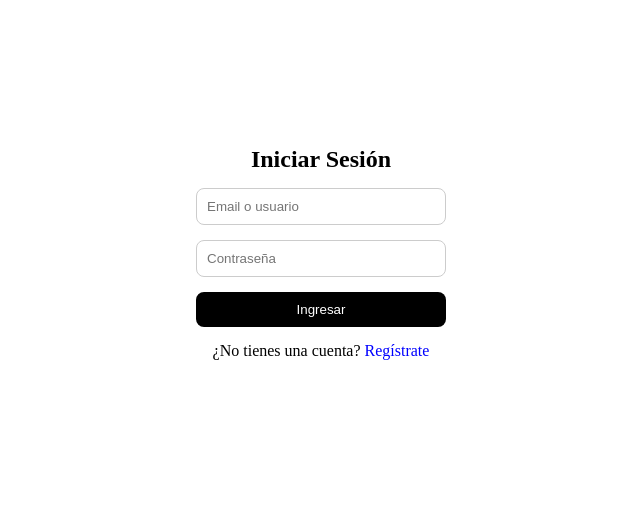
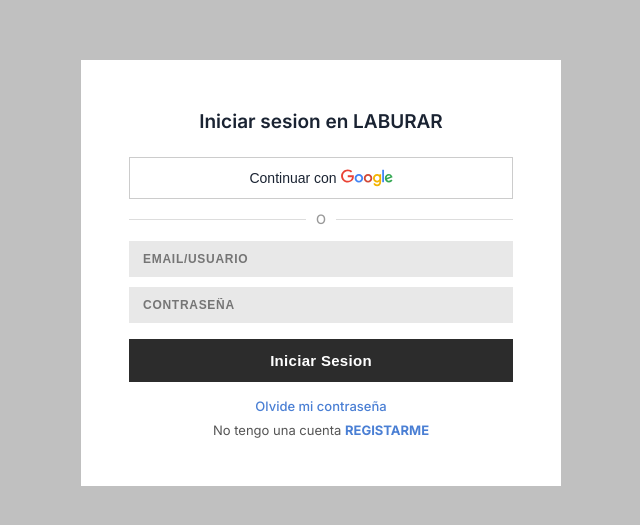
Before and after one commit to Iair1/laburAR, a React (Vite) app in the folder frontend/: page /login in a window 1280 px wide. Shown: the part 147-672 px from the top of the page, without its empty margins (319-959 px from the left). Built offline with nearby package versions, Linux system fonts and the light colour scheme.

Commit message:
form inicio sesion

```diff
--- a/frontend/src/App.jsx
+++ b/frontend/src/App.jsx
@@ -13,7 +13,7 @@
       <div className="center">
       <button
           className="nav-btn"
-          onClick={() => navigate("/empleos")} // Navega a la página de Empleos
+          onClick={() => navigate("/empleos")}
         >
           Empleos
         </button>
--- a/frontend/src/pages/Login.jsx
+++ b/frontend/src/pages/Login.jsx
@@ -1,25 +1,193 @@
-import { useNavigate } from "react-router-dom"
+import { useState } from "react";
+import { useNavigate } from "react-router-dom";
 
-function Login() {
-  const navigate = useNavigate()
+export default function Login() {
+  const [correo, setCorreo] = useState("");
+  const [contrasena, setContrasena] = useState("");
+  const navegar = useNavigate();
+
+  const manejarLogin = () => {
+    console.log({ correo, contrasena });
+  };
+
+  const manejarGoogle = () => {
+    console.log("Login con Google");
+  };
 
   return (
-    <div className="auth-container">
-      <h2>Iniciar Sesión</h2>
+    <div style={estilos.fondo}>
+      <div style={estilos.contenedor}>
 
-      <input type="text" placeholder="Email o usuario" />
-      <input type="password" placeholder="Contraseña" />
+        <div style={estilos.tarjeta}>
+          <h1 style={estilos.titulo}>Iniciar sesion en LABURAR</h1>
 
-      <button className="main-btn">Ingresar</button>
 
-      <p>
-        ¿No tienes una cuenta?{" "}
-        <span onClick={() => navigate("/paso1")}>
-          Regístrate
-        </span>
-      </p>
+          <button style={estilos.botonGoogle} onClick={manejarGoogle}>
+            Continuar con&nbsp;
+            <svg width="52" height="18" viewBox="0 0 272 92" aria-hidden="true">
+              <path fill="#4285F4" d="M115.75 47.18c0 12.77-9.99 22.18-22.25 22.18s-22.25-9.41-22.25-22.18C71.25 34.32 81.24 25 93.5 25s22.25 9.32 22.25 22.18zm-9.74 0c0-7.98-5.79-13.44-12.51-13.44S80.99 39.2 80.99 47.18c0 7.9 5.79 13.44 12.51 13.44s12.51-5.55 12.51-13.44z"/>
+              <path fill="#D14836" d="M163.75 47.18c0 12.77-9.99 22.18-22.25 22.18s-22.25-9.41-22.25-22.18c0-12.85 9.99-22.18 22.25-22.18s22.25 9.32 22.25 22.18zm-9.74 0c0-7.98-5.79-13.44-12.51-13.44s-12.51 5.46-12.51 13.44c0 7.9 5.79 13.44 12.51 13.44s12.51-5.55 12.51-13.44z"/>
+              <path fill="#F4B400" d="M209.75 26.34v39.82c0 16.38-9.66 23.07-21.08 23.07-10.75 0-17.22-7.19-19.66-13.07l8.48-3.53c1.51 3.61 5.21 7.87 11.17 7.87 7.31 0 11.84-4.51 11.84-13v-3.19h-.34c-2.18 2.69-6.38 5.04-11.68 5.04-11.09 0-21.25-9.66-21.25-22.09 0-12.52 10.16-22.26 21.25-22.26 5.29 0 9.49 2.35 11.68 4.96h.34v-3.61h9.25zm-8.56 20.92c0-7.81-5.21-13.52-11.84-13.52-6.72 0-12.35 5.71-12.35 13.52 0 7.73 5.63 13.36 12.35 13.36 6.63 0 11.84-5.63 11.84-13.36z"/>
+              <path fill="#4285F4" d="M225 3v65h-9.5V3h9.5z"/>
+              <path fill="#34A853" d="M262.02 54.48l7.56 5.04c-2.44 3.61-8.32 9.83-18.48 9.83-12.6 0-22.01-9.74-22.01-22.18 0-13.19 9.49-22.18 20.92-22.18 11.51 0 17.14 9.16 18.98 14.11l1.01 2.52-29.65 12.28c2.27 4.45 5.8 6.72 10.75 6.72 4.96 0 8.4-2.44 10.92-6.14zm-23.27-7.98l19.82-8.23c-1.09-2.77-4.37-4.7-8.23-4.7-4.95 0-11.84 4.37-11.59 12.93z"/>
+              <path fill="#EA4335" d="M35.29 41.41V32h31.39c.31 1.64.47 3.58.47 5.68 0 7.06-1.93 15.79-8.15 22.01-6.05 6.3-13.78 9.66-24.02 9.66C16.32 69.35.36 53.89.36 35.19.36 16.49 16.32 1.03 35.13 1.03c10.49 0 17.98 4.12 23.6 9.49l-6.64 6.64c-4.03-3.78-9.49-6.72-16.97-6.72-13.86 0-24.7 11.17-24.7 25.03 0 13.86 10.84 25.03 24.7 25.03 8.99 0 14.11-3.61 17.39-6.89 2.66-2.66 4.41-6.46 5.1-11.65l-22.32.05z"/>
+            </svg>
+          </button>
+
+
+          <div style={estilos.separador}>
+            <div style={estilos.linea} />
+            <span style={estilos.separadorTexto}>O</span>
+            <div style={estilos.linea} />
+          </div>
+
+
+          <input
+            style={estilos.entrada}
+            type="email"
+            placeholder="EMAIL/USUARIO"
+            value={correo}
+            onChange={(e) => setCorreo(e.target.value)}
+          />
+          <input
+            style={estilos.entrada}
+            type="password"
+            placeholder="CONTRASEÑA"
+            value={contrasena}
+            onChange={(e) => setContrasena(e.target.value)}
+          />
+
+
+          <button style={estilos.boton} onClick={manejarLogin}>
+            Iniciar Sesion
+          </button>
+
+
+          <p style={estilos.linkCentro}>
+            <span style={estilos.enlaceAzul} onClick={() => navegar("/recuperar-contrasena")}>
+              Olvide mi contraseña
+            </span>
+          </p>
+          <p style={estilos.linkCentro}>
+            <span style={estilos.textoGris}>No tengo una cuenta </span>
+            <span style={estilos.enlaceAzulBold} onClick={() => navegar("/paso1")}>
+              REGISTARME
+            </span>
+          </p>
+        </div>
+      </div>
     </div>
-  )
+  );
 }
 
-export default Login
+const estilos = {
+  fondo: {
+    minHeight: "100vh",
+    background: "#c0c0c0",
+    display: "flex",
+    alignItems: "center",
+    justifyContent: "center",
+    fontFamily: "Inter, sans-serif",
+    padding: "80px 24px 40px",
+    boxSizing: "border-box",
+  },
+  contenedor: {
+    position: "relative",
+    width: "100%",
+    maxWidth: "480px",
+  },
+  tarjeta: {
+    background: "#fff",
+    borderRadius: "0px",
+    padding: "50px 48px 40px",
+    boxSizing: "border-box",
+    position: "relative",
+    zIndex: 1,
+  },
+  titulo: {
+    fontSize: "19px",
+    fontWeight: "600",
+    color: "#1a2332",
+    textAlign: "center",
+    margin: "0 0 24px",
+  },
+  botonGoogle: {
+    width: "100%",
+    padding: "11px 14px",
+    marginBottom: "12px",
+    background: "#fff",
+    border: "1.5px solid #ccc",
+    borderRadius: "0px",
+    fontSize: "14px",
+    fontWeight: "500",
+    color: "#1a2332",
+    cursor: "pointer",
+    display: "flex",
+    alignItems: "center",
+    justifyContent: "center",
+    boxSizing: "border-box",
+  },
+  separador: {
+    display: "flex",
+    alignItems: "center",
+    gap: "10px",
+    marginBottom: "14px",
+  },
+  linea: {
+    flex: 1,
+    height: "1px",
+    background: "#ddd",
+  },
+  separadorTexto: {
+    fontSize: "13px",
+    color: "#999",
+    fontWeight: "500",
+  },
+  entrada: {
+    width: "100%",
+    padding: "11px 14px",
+    marginBottom: "10px",
+    background: "#e8e8e8",
+    border: "none",
+    borderRadius: "0px",
+    fontSize: "12px",
+    fontWeight: "600",
+    color: "#555",
+    letterSpacing: "0.06em",
+    outline: "none",
+    boxSizing: "border-box",
+  },
+  boton: {
+    width: "100%",
+    padding: "13px",
+    background: "#2c2c2c",
+    color: "#fff",
+    border: "none",
+    borderRadius: "0px",
+    fontSize: "15px",
+    fontWeight: "700",
+    cursor: "pointer",
+    letterSpacing: "0.02em",
+    boxSizing: "border-box",
+    marginBottom: "16px",
+    marginTop: "6px",
+  },
+  linkCentro: {
+    textAlign: "center",
+    margin: "0 0 8px",
+    fontSize: "13px",
+  },
+  textoGris: {
+    color: "#555",
+  },
+  enlaceAzul: {
+    color: "#4a7fd4",
+    fontWeight: "500",
+    cursor: "pointer",
+  },
+  enlaceAzulBold: {
+    color: "#4a7fd4",
+    fontWeight: "700",
+    cursor: "pointer",
+  },
+};
```
Also changed, not shown: 1 other file (tests, documents, lock files or other folders).
